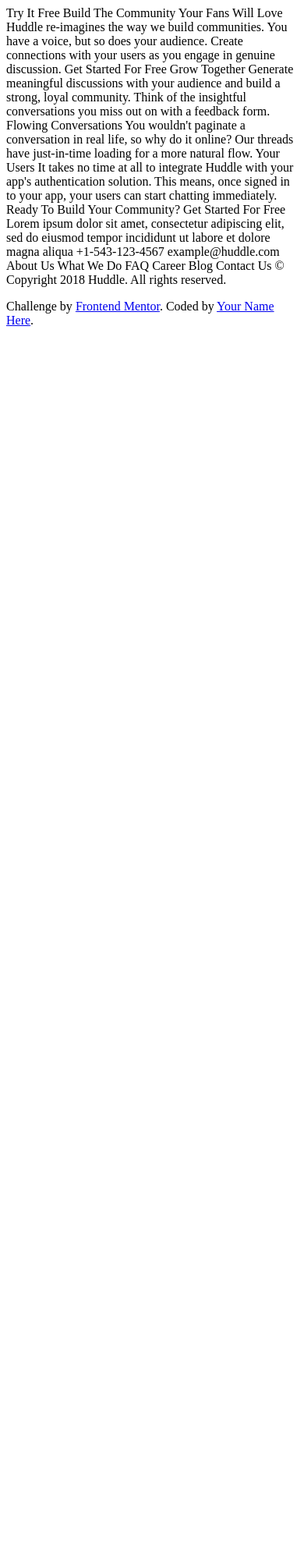
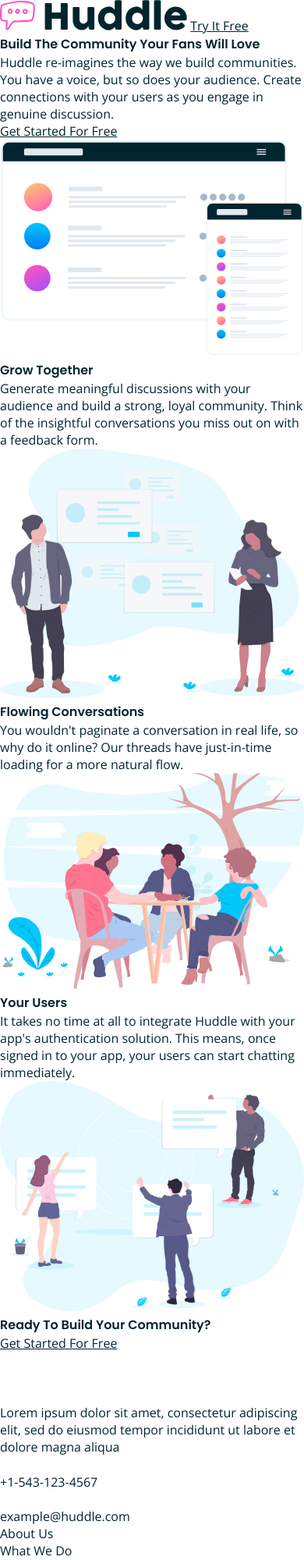
Before and after one commit to ponisworld/huddle-feature-blocks, a plain HTML site: page index.html in a window 390 px wide. Shown: the top 2000 px of the page at 78% size. Before the commit the page ends 844 px from the top, so only its background shows below. Drawn offline with nearby package versions, Linux system fonts and the light colour scheme.

Commit message:
Basic HTML

```diff
--- /dev/null
+++ b/assets/scss/global.scss
@@ -0,0 +1,43 @@
+@import url('https://fonts.googleapis.com/css2?family=Open+Sans:wght@400;700&family=Poppins:wght@600&display=swap');
+:root {
+    --pink: hsl(322, 100%, 66%);
+    --very-pale-cyan: hsl(193, 100%, 96%);
+    --very-dark-cyan: hsl(192, 100%, 9%);
+    --grayish-blue: hsl(208, 11%, 55%);
+}
+* {
+    margin: 0;
+    padding: 0;
+    box-sizing: border-box;
+    font-family: 'Open Sans', sans-serif;
+    font-size: 1rem;
+    font-weight: 400;
+    color: var(--very-dark-cyan);
+}
+h1,
+h2,
+h3,
+h4 {
+    font-family: 'Poppins', sans-serif;
+    font-weight: 600;
+}
+img {
+    max-width: 100%;
+}
+@mixin flex-column($justify: stretch) {
+    display: flex;
+    flex-direction: column;
+    align-items: center;
+    justify-content: $justify;
+}
+@mixin flex($justify: stretch) {
+    display: flex;
+    align-items: center;
+    justify-content: $justify;
+}
+@mixin button-style($bg: #FFF) {
+    background-color: $bg;
+    color: var(--very-dark-cyan);
+    padding: 1rem 4rem;
+    border-radius: 30px;
+}
--- a/assets/scss/style.scss
+++ b/assets/scss/style.scss
@@ -0,0 +1 @@
+@import './global.scss';
--- a/index.html
+++ b/index.html
@@ -12,55 +12,100 @@
 </head>
 <body>
 
-  Try It Free
+  <header>
+    <img src="./assets/img/logo.svg" alt="Huddle">
+    <a href="#">Try It Free</a>
+  </header>
 
-  Build The Community Your Fans Will Love
+  <main>
+    <section id="main-section">
+      <div class="main-text">
+        <h1>Build The Community Your Fans Will Love</h1>
+        <p>Huddle re-imagines the way we build communities. You have a voice, but so does your audience. Create connections with your users as you engage in genuine discussion.</p>
+        <a href="#">Get Started For Free</a>
+      </div>
 
-  Huddle re-imagines the way we build communities. You have a voice, but so does your audience.
-  Create connections with your users as you engage in genuine discussion.
+      <img src="./assets/img/illustration-mockups.svg" alt="Mockups on PC and Mobile version">
+    </section>
 
-  Get Started For Free
+    <section id="features-section">
+      <div class="feature">
+        <div class="main-text">
+          <h2>Grow Together</h2>
+          <p>Generate meaningful discussions with your audience and build a strong, loyal community. Think of the insightful conversations you miss out on with a feedback form.</p>
+        </div>
 
-  Grow Together
+        <img src="./assets/img/illustration-grow-together.svg" alt="Two professional people with mockups at the background">
+      </div>
+      <div class="feature">
+        <div class="main-text">
+          <h2>Flowing Conversations</h2>
+          <p>You wouldn't paginate a conversation in real life, so why do it online? Our threads have just-in-time loading for a more natural flow.</p>
+        </div>
 
-  Generate meaningful discussions with your audience and build a strong, loyal community.
-  Think of the insightful conversations you miss out on with a feedback form.
+        <img src="./assets/img/illustration-flowing-conversation.svg" alt="Group of people talking while sitting on a table">
+      </div>
+      <div class="feature">
+        <div class="main-text">
+          <h2>Your Users</h2>
+          <p>It takes no time at all to integrate Huddle with your app's authentication solution. This means, once signed in to your app, your users can start chatting immediately.</p>
+        </div>
 
-  Flowing Conversations
+        <img src="./assets/img/illustration-your-users.svg" alt="Three people with their own professional presentation at front of them">
+      </div>
+    </section>
 
-  You wouldn't paginate a conversation in real life, so why do it online? Our threads
-  have just-in-time loading for a more natural flow.
-
-  Your Users
-
-  It takes no time at all to integrate Huddle with your app's authentication solution.
-  This means, once signed in to your app, your users can start chatting immediately.
-
-  Ready To Build Your Community?
-
-  Get Started For Free
-
-  Lorem ipsum dolor sit amet, consectetur adipiscing elit, sed do eiusmod tempor
-  incididunt ut labore et dolore magna aliqua
-
-  +1-543-123-4567
-  example@huddle.com
-
-  About Us
-  What We Do
-  FAQ
-
-  Career
-  Blog
-  Contact Us
-
-  &copy; Copyright 2018 Huddle. All rights reserved.
+    <section>
+      <h1>Ready To Build Your Community?</h1>
+      <a href="#">Get Started For Free</a>
+    </section>
+  </main>
 
   <footer>
+    <div class="footer-wrapper">
+      <img src="./assets/img/logo-white.svg" alt="Huddle">
+
+      <div class="bottom-footer-wrapper">
+        <section class="company-information">
+          <div class="info">
+            <img src="./assets/img/icon-location.svg" alt="Location">
+            <p>Lorem ipsum dolor sit amet, consectetur adipiscing elit, sed do eiusmod tempor incididunt ut labore et dolore magna aliqua</p>
+          </div>
+          <div class="info">
+            <img src="./assets/img/icon-phone.svg" alt="Phone">
+            <p>+1-543-123-4567</p>
+          </div>
+          <div class="info">
+            <img src="./assets/img/icon-email.svg" alt="Email">
+            <p>example@huddle.com</p>
+          </div>
+        </section>
+        <ul class="links">
+          <li>About Us</li>
+          <li>What We Do</li>
+          <li>FAQ</li>
+          <li>Career</li>
+          <li>Blog</li>
+          <li>Contact Us</li>
+        </ul>
+        <div class="social">
+          <a href="#"><img src="./assets/img/logo-facebook.svg" alt="Facebook"></a>
+          <a href="#"><img src="./assets/img/logo-twitter.svg" alt="Twitter"></a>
+          <a href="#"><img src="./assets/img/logo-instagram.svg" alt="Instagram"></a>
+        </div>
+      </div>
+    </div>
+
+    <p class="small">&copy; Copyright 2018 Huddle. All rights reserved.</p>
+
     <p class="attribution">
       Challenge by <a href="https://www.frontendmentor.io?ref=challenge" target="_blank">Frontend Mentor</a>.
       Coded by <a href="#">Your Name Here</a>.
     </p>
   </footer>
+
+  <footer>
+
+  </footer>
 </body>
 </html>
```
Also changed, not shown: assets/css/style.css, assets/img/logo-facebook.svg (added), assets/img/logo-instagram.svg (added), assets/img/logo-twitter.svg (added), assets/img/logo-white.svg (added), 1 other file.
